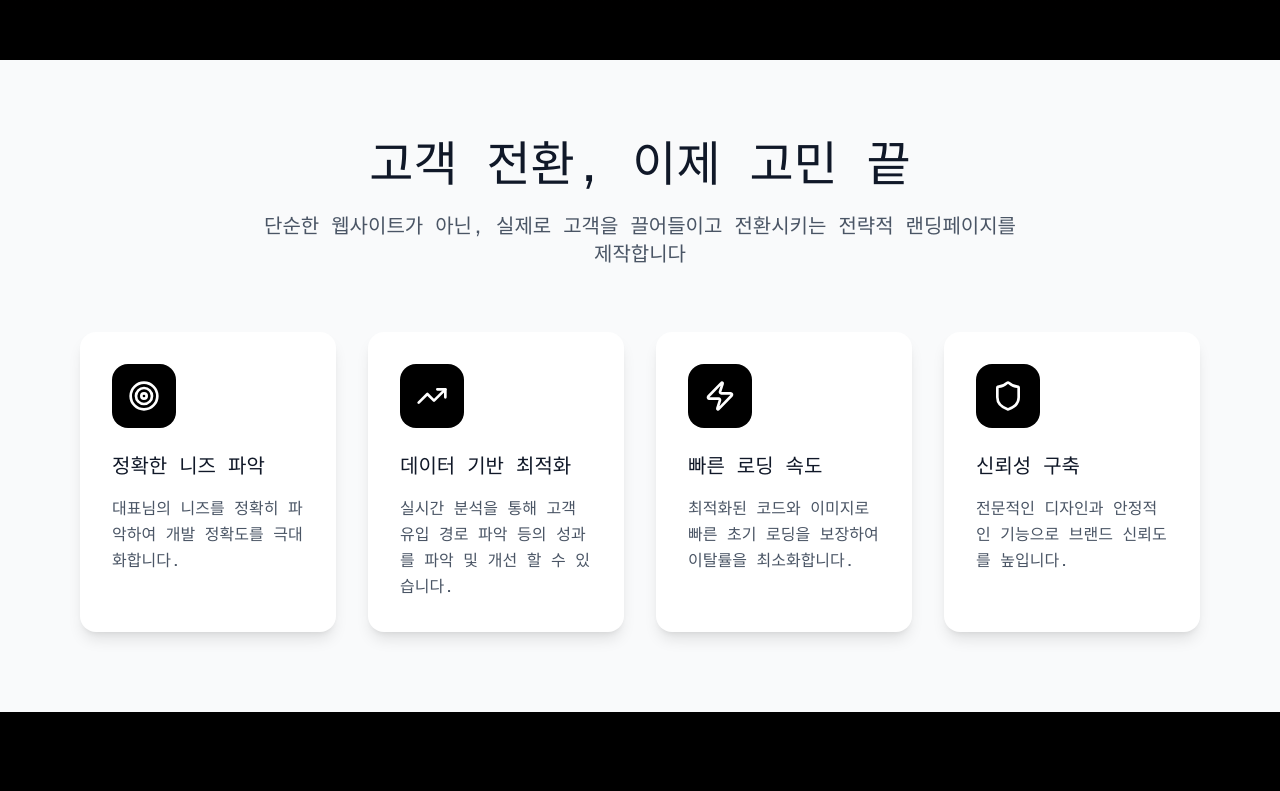
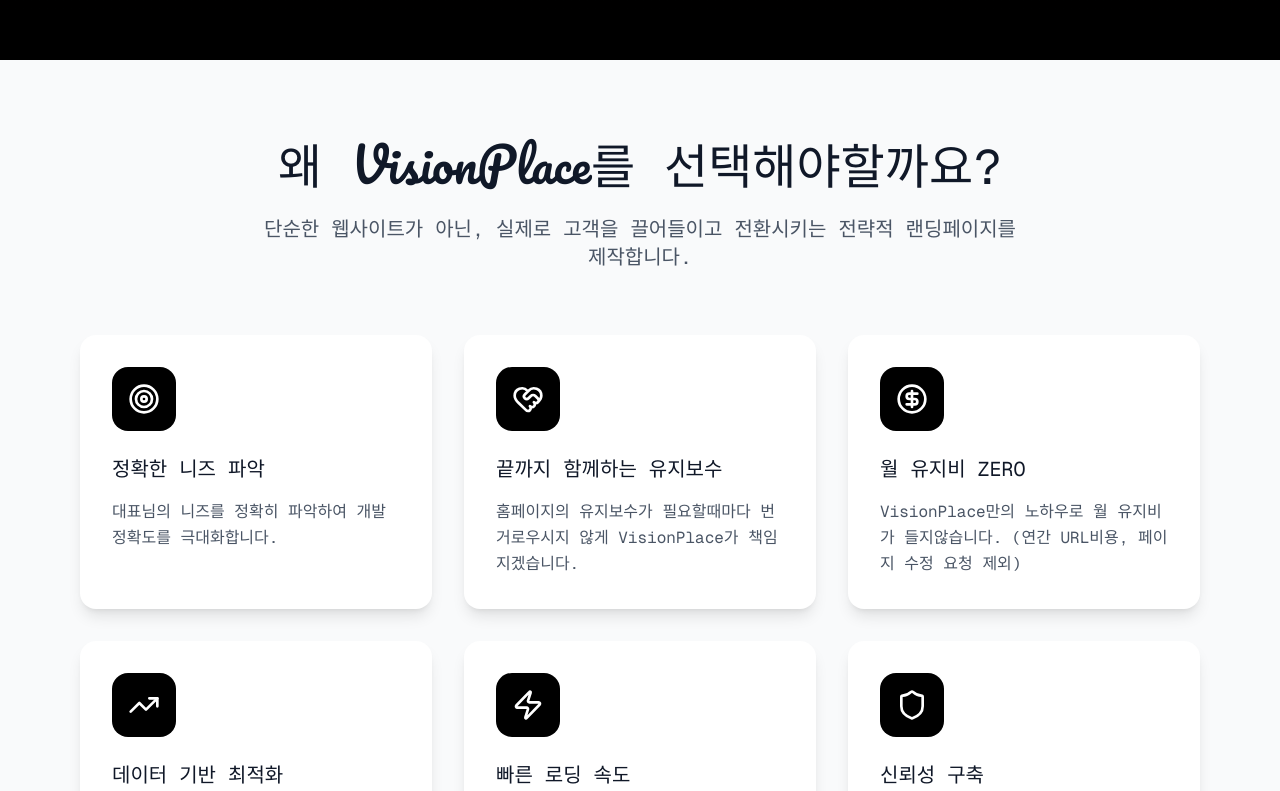
Before and after one commit to KMS9612/VisionPlace, a Next.js app: page / in a window 1280 px wide. Shown: the part 740-1531 px from the top of the page. Built offline with nearby package versions, Linux system fonts and the light colour scheme.

Commit message:
fix: whySection에 solutions객체에 3가지 값 추가

```diff
--- a/src/organism/main/why.tsx
+++ b/src/organism/main/why.tsx
@@ -1,5 +1,12 @@
 "use client";
-import { Target, TrendingUp, Zap, Shield } from "lucide-react";
+import {
+  Target,
+  TrendingUp,
+  Zap,
+  Shield,
+  CircleDollarSign,
+  HeartHandshake,
+} from "lucide-react";
 
 export default function WhySection() {
   const solutions = [
@@ -8,6 +15,18 @@
       title: "정확한 니즈 파악",
       description:
         "대표님의 니즈를 정확히 파악하여 개발 정확도를 극대화합니다.",
+    },
+    {
+      icon: HeartHandshake,
+      title: "끝까지 함께하는 유지보수",
+      description:
+        "홈페이지의 유지보수가 필요할때마다 번거로우시지 않게 VisionPlace가 책임지겠습니다.",
+    },
+    {
+      icon: CircleDollarSign,
+      title: "월 유지비 ZERO",
+      description:
+        "VisionPlace만의 노하우로 월 유지비가 들지않습니다. (연간 URL비용, 페이지 수정 요청 제외)",
     },
     {
       icon: TrendingUp,
@@ -24,8 +43,7 @@
     {
       icon: Shield,
       title: "신뢰성 구축",
-      description:
-        "전문적인 디자인과 안정적인 기능으로 브랜드 신뢰도를 높입니다.",
+      description: "안정적인 기능으로 브랜드 신뢰도를 높입니다.",
     },
   ];
 
@@ -33,15 +51,16 @@
     <div className="max-w-6xl mx-auto px-4">
       <div className="text-center mb-16">
         <h2 className="text-4xl md:text-5xl mb-6 text-gray-900">
-          고객 전환, 이제 고민 끝
+          {/* 고객 전환, 이제 고민 끝 */}왜{" "}
+          <span className="font-pacifico">VisionPlace</span>를 선택해야할까요?
         </h2>
         <p className="text-xl text-gray-600 max-w-3xl mx-auto">
           단순한 웹사이트가 아닌, 실제로 고객을 끌어들이고 전환시키는 전략적
-          랜딩페이지를 제작합니다
+          랜딩페이지를 제작합니다.
         </p>
       </div>
 
-      <div className="grid md:grid-cols-2 lg:grid-cols-4 gap-8">
+      <div className="grid md:grid-cols-2 lg:grid-cols-3 gap-8">
         {solutions.map((solution, index) => (
           <div
             key={index}
```
